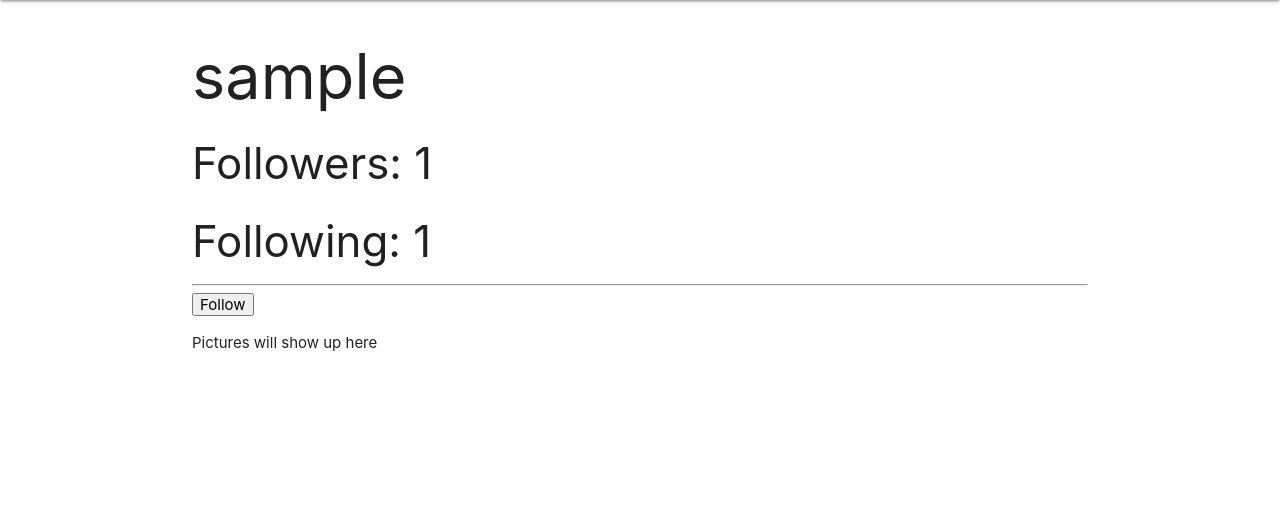
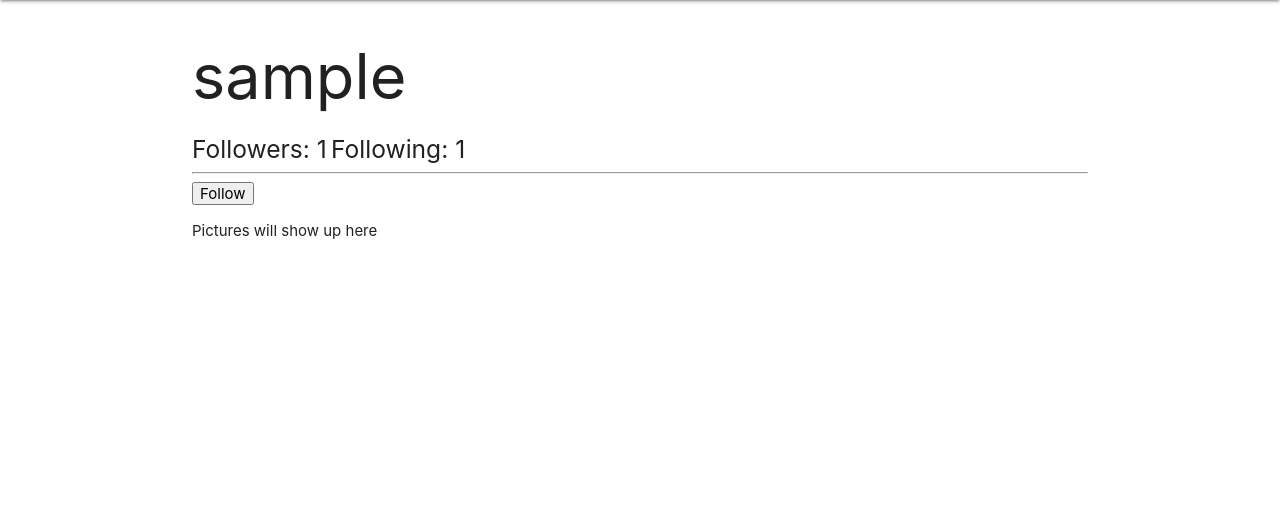
Before and after one commit to Pixel-Perfect1/PixelPerfect, a Django app: page /profile/1/ in a window 1280 px wide. Shown: the part 64-570 px from the top of the page. Run offline with Django 4.2, Linux system fonts and the light colour scheme; tables that the repository leaves empty hold one stand-in row (values such as "Sample post").

Commit message:
Add inline styling to profile page for followers and following

```diff
--- a/main_app/static/css/style.css
+++ b/main_app/static/css/style.css
@@ -8,8 +8,12 @@ main {
   flex: 1 0 auto;
 }
 
-.container{
+.container {
   margin-bottom: 60px;
+}
+
+h5 {
+  display: inline;
 }
 
 footer.page-footer {
@@ -20,12 +24,20 @@ footer.page-footer {
 .navbar-fixed nav {
   padding: env(safe-area-inset-top) env(safe-area-inset-right) env(safe-area-inset-bottom) env(safe-area-inset-left);
 }
+
 .footer-fixed footer {
   padding: env(safe-area-inset-top) env(safe-area-inset-right) env(safe-area-inset-bottom) env(safe-area-inset-left);
 }
 
-body {display: flex;min-height: 100vh;flex-direction: column;}
-main {flex: 1 0 auto;}
+body {
+  display: flex;
+  min-height: 100vh;
+  flex-direction: column;
+}
+
+main {
+  flex: 1 0 auto;
+}
 
 .footer-fixed {
   position: fixed;
--- a/main_app/templates/profile/index.html
+++ b/main_app/templates/profile/index.html
@@ -1,8 +1,10 @@
 {% extends 'base.html' %} {% block content %}
+{% load static %}
+
 
 <h1>{{profile}}</h1>
-<h3>Followers: {{ profile.user.followers.count }}</h3>
-<h3>Following: {{ profile.user.following.count }}</h3>
+<h5>Followers: {{ profile.user.followers.count }}</h5>
+<h5>Following: {{ profile.user.following.count }}</h5>
 
 <hr />
 {% if request.user not in profile.user.followers.all %}
```
Lines whose indentation alone changed are shown as unchanged.
